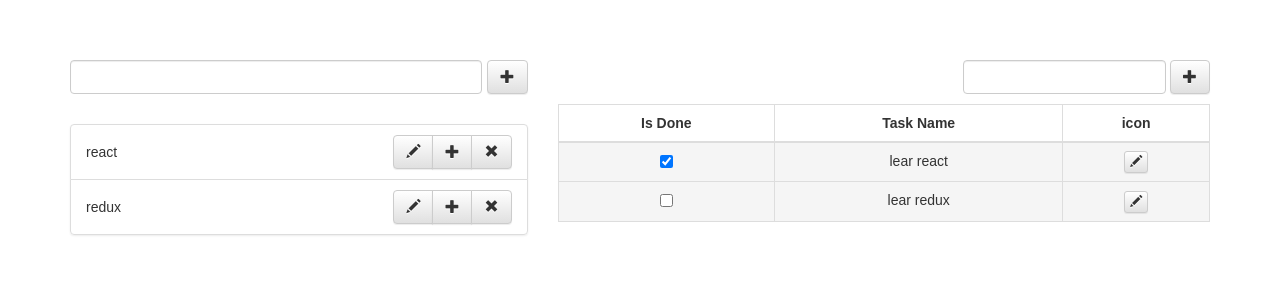
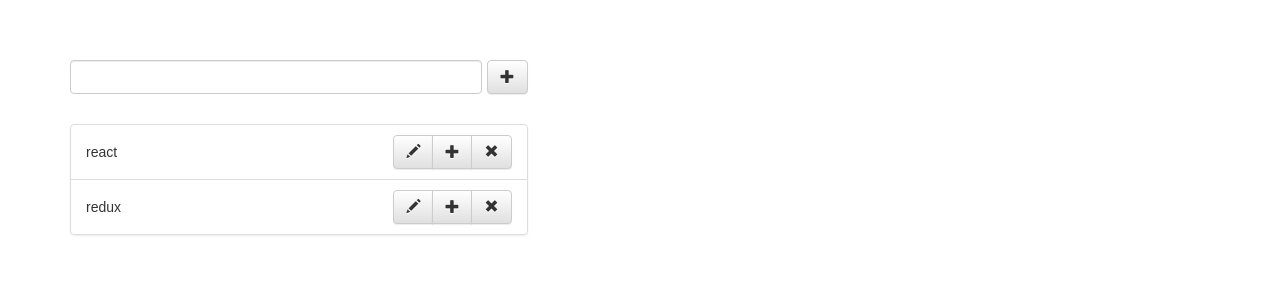
Before and after one commit to OlegGudymenko/reactJs-homework, a React (Create React App) app: page / in a window 1280 px wide. Shown: the top 300 px of the page. Built offline with nearby package versions, Linux system fonts and the light colour scheme.

Commit message:
filter tasks for categories ,refactoring tasks component

```diff
--- a/src/App.css
+++ b/src/App.css
@@ -42,10 +42,21 @@
 
 .categories-container .list-group-item{
   min-height: 35px;
+  cursor: pointer;
+}
+.categories-container .list-group-item:hover{
+  background-color: #f5f5f5;
+}
+.categories-container .list-group-item.selected{
+    background-color: #f5f5f5;
 }
 .categories-container .task-name{
   height: 34px;
   line-height: 34px;
+}
+.categories-container .selecter .task-name,
+.categories-container .task-name:hover{
+  text-decoration: underline;
 }
 .btn-input-container input {
   width:90%;
--- a/src/App.js
+++ b/src/App.js
@@ -13,18 +13,18 @@
         {
           id:'id1',
           done:true,
-          taskName:'lear react',
+          taskName:'learn react',
           taskDesription:'some text',
           edit:false,
-          category:'react'
+          categoryId:'1'
         },
         {
           id:'id2',
           done:false,
-          taskName:'lear redux',
+          taskName:'learn redux',
           taskDesription:'some text 2',
           edit:false,
-          category:'react'
+          categoryId:'2'
         }
       ],
       categoriesList:[
@@ -47,6 +47,12 @@
     this.addSubCategory = this.addSubCategory.bind(this)
     this.removeCategory = this.removeCategory.bind(this)
     this.saveChanges = this.saveChanges.bind(this)
+    this.selectCategory = this.selectCategory.bind(this)
+    this.addTask = this.addTask.bind(this);
+    this.changeTask = this.changeTask.bind(this);
+    this.updateTask = this.updateTask.bind(this);
+    this.changeTaskStatus = this.changeTaskStatus.bind(this);
+    this.filterTask = this.filterTask.bind(this);
   }
   addCategory(data){
     let itemId = this.state.categoriesList.length;
@@ -70,7 +76,7 @@
         return item
       })
     this.setState({
-      categoriesList:newList
+      categoriesList:[...newList]
     })
   }
   addSubCategory(id){
@@ -83,7 +89,7 @@
         }
       })
       this.setState({
-        categoriesList:newList
+        categoriesList:[...newList]
       })
   }
 
@@ -99,7 +105,42 @@
       categoriesList:newList
     })
   }
+  selectCategory(id){
+    this.setState({
+      selectedCategory:id
+    })
+  }
+addTask(data){
+  this.setState({
+    tasksList :[ ...this.state.tasksList, data]
+  })
+}
+changeTask(data){
+  this.setState({
+    taskList :[ ...this.state.tasksList, data]
+  })
+}
+updateTask(data){
+  this.setState({
+    tasksList :[ ...this.state.tasksList, data]
+  })
+}
+changeTaskStatus(data){
+  this.setState({
+    taskList :[ ...this.state.tasksList, data]
+  })
+}
 
+filterTask(){
+  let selectedTask = this.state.tasksList.filter( (item) => {
+    if( item.categoryId == this.state.selectedCategory ){
+      return item
+    }
+  })
+  console.log(selectedTask , 'selectedTask')
+  console.log(this.state)
+  return selectedTask
+}
   render() {
     return (
       <div className="App">
@@ -111,9 +152,22 @@
               addSubCategory={this.addSubCategory}
               removeCategory={this.removeCategory}
               saveChanges={this.saveChanges}
+              selectCategory={this.selectCategory}
               data={this.state.categoriesList}
+              selected={this.state.selectedCategory}
             />
-            <TasksList data={this.state.tasksList}/>
+          {this.state.selectedCategory
+            ? <TasksList
+                data={this.filterTask()}
+                selected={this.state.selectedCategory}
+                changeTask={this.changeTask}
+                updateTask={this.updateTask}
+                changeTaskStatus={this.changeTaskStatus}
+                addTask={this.addTask}
+            />
+            : null
+          }
+
           </div>
         </div>
       </div>
--- a/src/components/Categories.js
+++ b/src/components/Categories.js
@@ -6,11 +6,13 @@
 const Categories = (props) => {
   const {
     data,
+    selectCategory,
     editCategory,
     addSubCategory,
     removeCategory,
     addCategory,
-    saveChanges
+    saveChanges,
+    selected,
     } = props
     return (
       <div className='col-md-5'>
@@ -23,9 +25,9 @@
                 return(
                   <ListItem
                     key={item.id}
-                    id={item.id}
-                    edit={item.edit}
-                    name={item.name}
+                    data={item}
+                    selected={selected}
+                    selectCategory={(id) => selectCategory(id)}
                     saveChanges={(id,data) => saveChanges(item.id,data)}
                     editCategory={(id) => editCategory(id)}
                     addSubCategory={(id) => addSubCategory(id)}
--- a/src/components/ListItem.js
+++ b/src/components/ListItem.js
@@ -12,7 +12,7 @@
   }
   componentWillMount(){
     this.setState({
-      inputValue:this.props.name
+      inputValue:this.props.data.name
     })
   }
   saveChanges(id){
@@ -25,41 +25,45 @@
   }
   render(){
     const {
-      id,
-      edit,
-      name,
+      data,
+      selectCategory,
       editCategory,
       addSubCategory,
-      removeCategory
+      removeCategory,
+      selected
     } = this.props
     return(
-      <li className="list-group-item clearfix" >
-        {edit ?
+      <li
+        className={`list-group-item clearfix ${selected == data.id ? `selected` : `` }`}>
+        {data.edit ?
           <input
             type="text"
             value={this.state.inputValue}
             onChange={this.inputChange}
           />
         :
-          <span className='task-name pull-left'>{name}</span> }
+        <span
+          className='task-name pull-left'
+          onClick={ () => selectCategory(data.id)}
+          >{data.name}</span> }
         <div className="btn-group pull-right">
-          {edit ?
+          {data.edit ?
             <BtnIcon
               action={this.saveChanges}
               type='save'
             />
           :
             <BtnIcon
-              action={() => { editCategory(id) }}
+              action={() => { editCategory(data.id) }}
               type='edit'
             />
           }
           <BtnIcon
-            action={() => { addSubCategory(id) }}
+            action={() => { addSubCategory(data.id) }}
             type='add'
           />
           <BtnIcon
-            action={() => { removeCategory(id) }}
+            action={() => { removeCategory(data.id) }}
             type='remove'
           />
         </div>
--- a/src/components/TasksList.js
+++ b/src/components/TasksList.js
@@ -3,72 +3,35 @@
 import TaskTable from './TaskTable';
 import InputBlock from './InputBlock';
 
-class TasksList extends Component {
-  constructor(props){
-    super(props)
-    this.state = {
-      categoryName:'React',
-      taskList:[
-        {
-          id:'id1',
-          done:true,
-          taskName:'lear react',
-          taskDesription:'some text',
-          edit:false
-        },
-        {
-          id:'id2',
-          done:false,
-          taskName:'lear redux',
-          taskDesription:'some text 2',
-          edit:false
-        }
-      ],
-      selectedtask:'id1'
-    }
-    this.addTask = this.addTask.bind(this);
-    this.changeTask = this.changeTask.bind(this);
-    this.updateTask = this.updateTask.bind(this);
-    this.changeTaskStatus = this.changeTaskStatus.bind(this);
-  }
-  componentWillMount(){
-    console.log(this.props)
-  }
-  // componentWillReceiveProps(nextProps){
-  //   console.log(nextProps , 'task list S')
-  // }
-  changeTask(id){
-    let list = this.state.taskList;
+const TasksList = (props) => {
+
+  const changeTask = (id) => {
+    let list = props.data;
     list.filter( (item) => (
       (item.id === id) ? item.edit = !item.edit : null
     ))
-    this.setState({
-      taskList :[...list ]
-    })
+    props.changeTask(list)
   }
-  updateTask(id,data){
-    let list = this.state.taskList;
+
+  const updateTask = (id,data) => {
+    let list = props.data;
       list.filter( (item) => (
         (item.id === id) ? (
           item.edit = !item.edit,
           item.taskName = data )
         : null
       ))
-      this.setState({
-        taskList :[...list ]
-      })
+    props.updateTask(list)
   }
-  changeTaskStatus(id,status){
-    let list = this.state.taskList;
+  const changeTaskStatus = (id,status) => {
+    let list = props.data;
     list.filter( (item) => (
       (item.id === id) ? item.done = status : null
     ))
-    this.setState({
-      taskList :[...list ]
-    })
+    props.changeTaskStatus(list)
   }
-  addTask(data){
-    let list = this.state.taskList
+  const addTask = (data) => {
+    let list = props.data;
     let prevId = list[list.length-1].id;
     let nextId = 'id' + ( Number(prevId.replace(/\D+/g,"")) + 1 );
 
@@ -78,30 +41,24 @@
       taskName:data,
       taskDesription:'',
       edit:false,
-      category:this.state.categoryName
+      categoryId:props.selected
     }
-    this.setState({
-      taskList :[ ...list, newTask ]
-    })
-    console.log(this.state)
+    props.addTask(newTask)
   }
-
-  render() {
-    return (
+  return (
     <div className='col-md-7'>
       <div className='tasksList-container'>
         <div className='pull-right'>
-          <InputBlock  action={this.addTask} placeholder='Enter item title'/>
+          <InputBlock  action={addTask} placeholder='Enter item title'/>
         </div>
         <TaskTable
-          taskData={this.state.taskList}
-          updateTask={this.updateTask}
-          changeTask={this.changeTask}
-          changeTaskStatus={this.changeTaskStatus}
+          taskData={props.data}
+          updateTask={updateTask}
+          changeTask={changeTask}
+          changeTaskStatus={changeTaskStatus}
         />
       </div>
     </div>
     );
-  }
 }
 export default TasksList;
```
